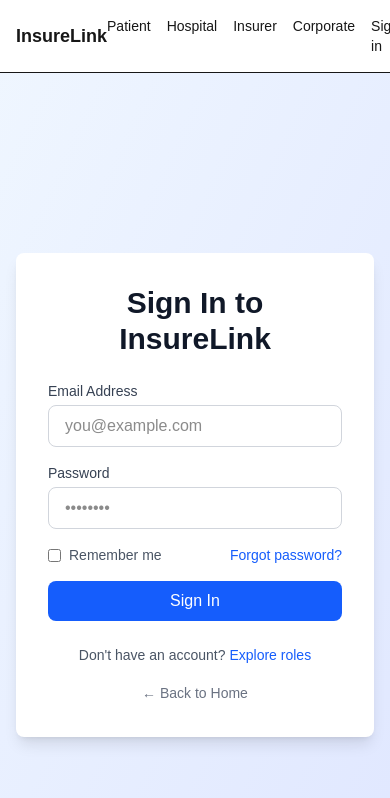
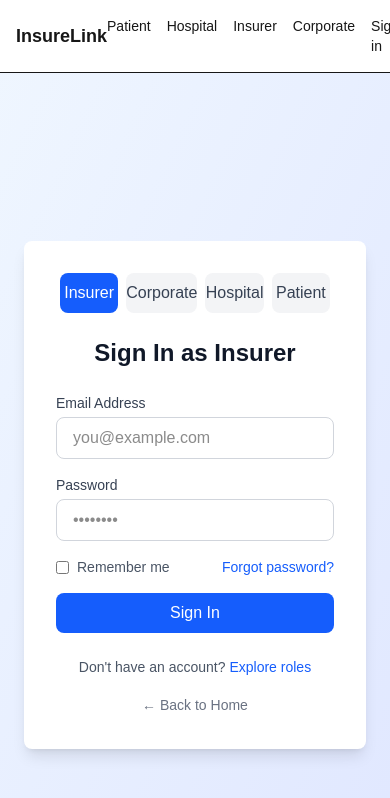
Before and after one commit to umairahsan10/InsureLink, a Next.js app in the folder client/: page /login in a window 390 px wide. Shown: the top 798 px of the page. Built offline with nearby package versions, Linux system fonts and the light colour scheme.

Commit message:
Created login frontend

```diff
--- a/client/src/app/login/page.tsx
+++ b/client/src/app/login/page.tsx
@@ -1,14 +1,54 @@
+'use client';
+import { useState } from 'react';
+import { useRouter } from 'next/navigation'; // Import useRouter for navigation
 import Link from 'next/link';
 
+const userTypes = ['Insurer', 'Corporate', 'Hospital', 'Patient'];
+
 export default function LoginPage() {
+  const [selectedUserType, setSelectedUserType] = useState('Insurer');
+  const [email, setEmail] = useState('');
+  const [password, setPassword] = useState('');
+  const router = useRouter(); // Instantiate router
+
+  const handleLogin = (e: React.FormEvent) => {
+    e.preventDefault();
+
+    // Mock login (replace with actual backend logic later)
+    // Redirect user based on selected role
+    const rolePath = selectedUserType.toLowerCase(); // Convert role to lowercase for URL
+    router.push(`/${rolePath}/claims`); // Redirect to the respective dashboard
+
+    // Optionally, you can add a condition to check for email/password validation or API response here
+  };
+
   return (
-    <div className="min-h-screen bg-gradient-to-br from-blue-50 to-indigo-100 flex items-center justify-center px-4">
-      <div className="bg-white rounded-lg shadow-lg p-8 max-w-md w-full">
-        <h1 className="text-3xl font-bold text-gray-900 mb-6 text-center">
-          Sign In to InsureLink
+    <div className="min-h-screen flex">
+      {/* Left Side – Login Form */}
+      <div className="w-full md:w-2/5 flex flex-col items-center justify-center px-6 py-12 bg-gradient-to-br from-blue-50 to-indigo-100">
+        <div className="max-w-md w-full bg-white rounded-lg shadow-lg p-8">
+          {/* User Type Tabs */}
+          <div className="flex justify-between mb-6">
+            {userTypes.map((type) => (
+              <button
+                key={type}
+                onClick={() => setSelectedUserType(type)}
+                className={`flex-1 py-2 mx-1 rounded-lg font-medium text-center transition ${
+                  selectedUserType === type
+                    ? 'bg-blue-600 text-white'
+                    : 'bg-gray-100 text-gray-700 hover:bg-gray-200'
+                }`}
+              >
+                {type}
+              </button>
+            ))}
+          </div>
+
+          <h1 className="text-2xl font-bold text-gray-900 mb-6 text-center">
+            Sign In as {selectedUserType}
           </h1>
 
-        <form className="space-y-4">
+          <form onSubmit={handleLogin} className="space-y-4">
             <div>
               <label htmlFor="email" className="block text-sm font-medium text-gray-700 mb-1">
                 Email Address
@@ -16,6 +56,8 @@ export default function LoginPage() {
               <input
                 type="email"
                 id="email"
+                value={email}
+                onChange={(e) => setEmail(e.target.value)}
                 className="w-full px-4 py-2 border border-gray-300 rounded-lg focus:ring-2 focus:ring-blue-500 focus:border-transparent"
                 placeholder="you@example.com"
               />
@@ -28,6 +70,8 @@ export default function LoginPage() {
               <input
                 type="password"
                 id="password"
+                value={password}
+                onChange={(e) => setPassword(e.target.value)}
                 className="w-full px-4 py-2 border border-gray-300 rounded-lg focus:ring-2 focus:ring-blue-500 focus:border-transparent"
                 placeholder="••••••••"
               />
@@ -51,13 +95,11 @@ export default function LoginPage() {
             </button>
           </form>
 
-        <div className="mt-6 text-center">
-          <p className="text-sm text-gray-600">
+          <div className="mt-6 text-center text-sm text-gray-600">
             Don&apos;t have an account?{' '}
             <Link href="/explore" className="text-blue-600 hover:text-blue-800 font-medium">
               Explore roles
             </Link>
-          </p>
           </div>
 
           <div className="mt-4 text-center">
@@ -67,5 +109,14 @@ export default function LoginPage() {
           </div>
         </div>
       </div>
+
+      {/* Right Side – Image */}
+      <div
+        className="hidden md:block w-3/5 bg-cover bg-center"
+        style={{ backgroundImage: "url('/images/abc.png')" }} // Set the image path to your public image
+      >
+        {/* This div will display the image on the right side */}
+      </div>
+    </div>
   );
 }
```
Also changed, not shown: 1 other file (tests, documents, lock files or other folders). Lines whose indentation alone changed are shown as unchanged.
